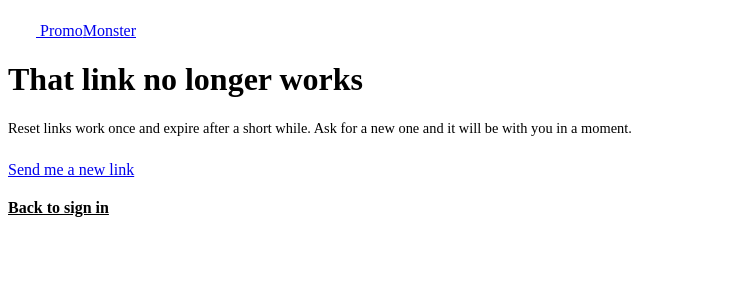
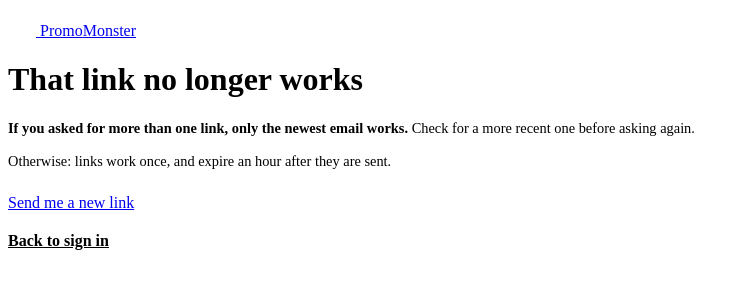
Before and after one commit to aimbluemedia/promomonster, a PHP site: template app/Views/members/reset.php in a window 1280 px wide. Shown: the top 300 px of the page, without its empty margins (0-749 px from the left). Run offline with PHP 8.4, Linux system fonts and the light colour scheme; the template is opened without the code that fills it, so the values that code supplies are empty.

Commit message:
Name the real reason a reset link is dead
The dead-link page said links work once and expire after a while. Both
true, and neither is the usual cause. The usual cause is that a second
link was asked for, which kills the first -- so somebody clicking the
older of two emails is told about expiry, looks at the clock, sees the
email arrived four minutes ago, and concludes the product is broken.

That is not a hypothetical: it accounts for most of the reports of this
page, including one produced by following my own instructions to request
six links in a row to test the throttle.

So the commonest cause goes first and in bold, and the timing note
second. Nothing about the behaviour changes -- superseding a link on
request is correct, and the forgot page already says so. The page that
people actually land on just did not.

Co-Authored-By: Claude Opus 5 <noreply@anthropic.com>
Claude-Session: https://claude.ai/code/session_01CdG9NshrkuwpgPtCT59NEu

```diff
--- a/app/Views/members/reset.php
+++ b/app/Views/members/reset.php
@@ -29,9 +29,17 @@
                which would tell somebody holding a guessed token that they had
                guessed a real one. */ ?>
       <h1>That link no longer works</h1>
+      <?php /* Naming the commonest cause first, because it is the one nobody
+               guesses. "Expired" sends people to look at the clock; the real
+               reason is almost always that they asked again and are now
+               clicking the older of two emails, which reads as broken rather
+               than as intended. */ ?>
+      <p class="muted" style="font-size:.9rem;margin:0 0 1rem;">
+        <strong>If you asked for more than one link, only the newest email
+        works.</strong> Check for a more recent one before asking again.
+      </p>
       <p class="muted" style="font-size:.9rem;margin:0 0 1.5rem;">
-        Reset links work once and expire after a short while. Ask for a new one
-        and it will be with you in a moment.
+        Otherwise: links work once, and expire an hour after they are sent.
       </p>
       <a class="btn btn--primary btn--block" href="/members/forgot">Send me a new link</a>
       <p class="form__note" style="margin-top:1.25rem;">
```
